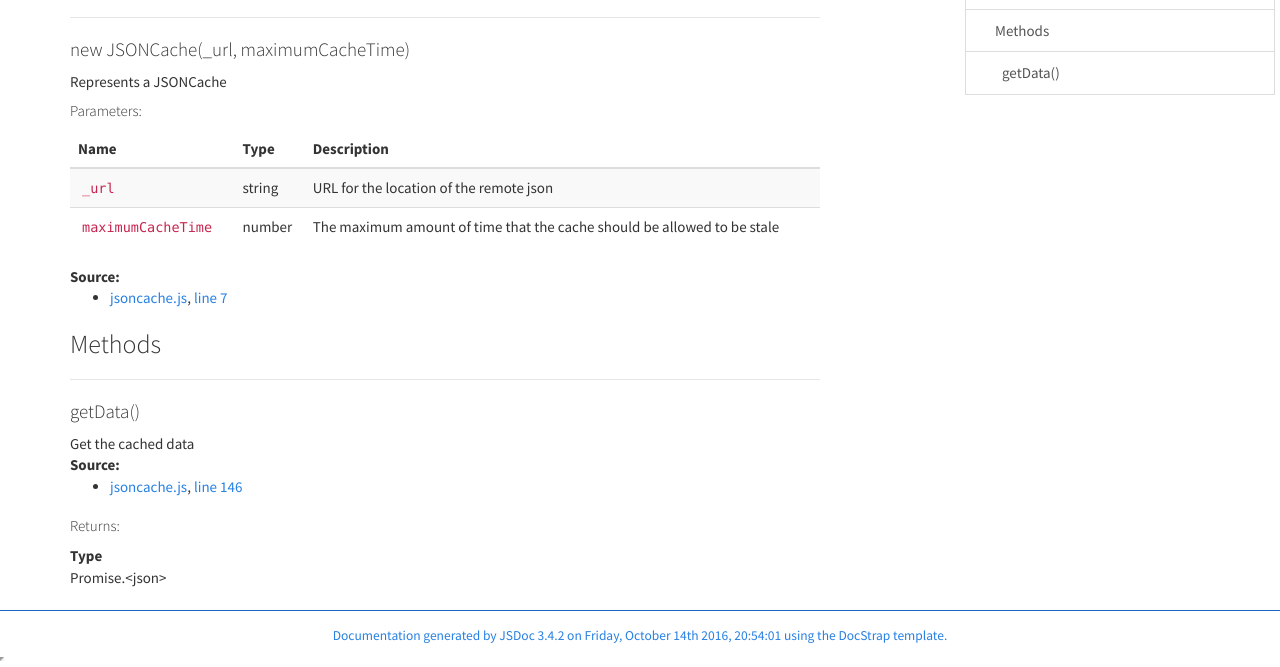
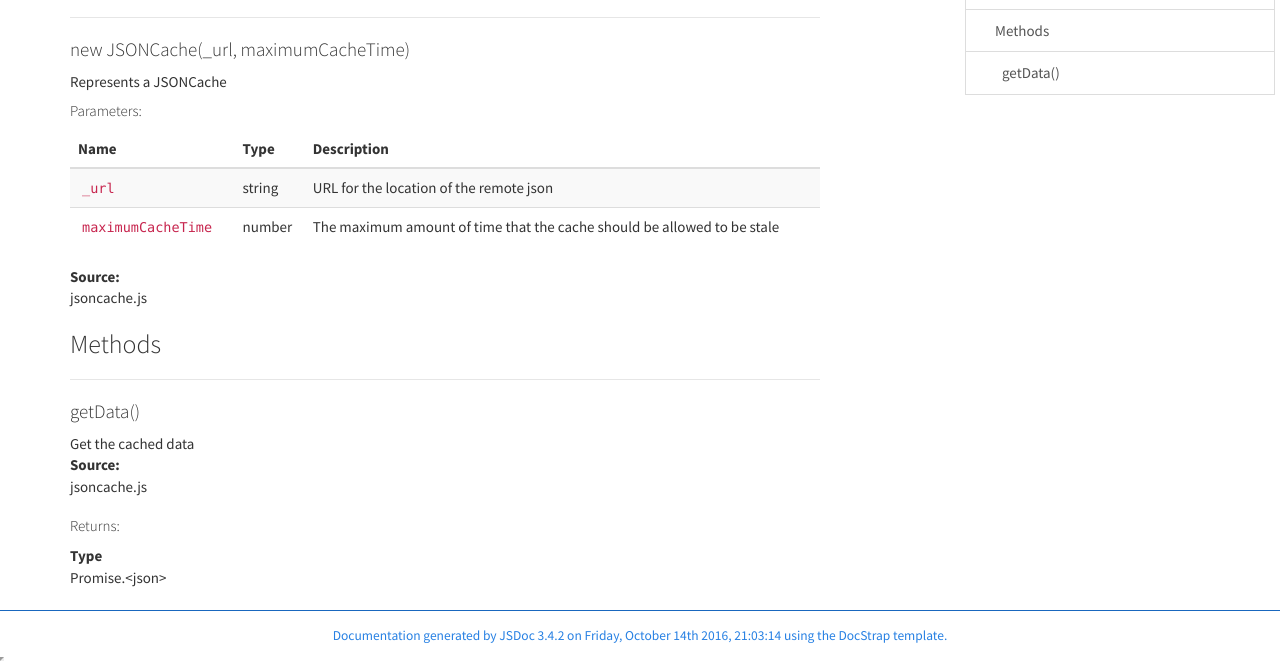
Before and after one commit to TobiTenno/json-fetch-cache, a website: page docs/JSONCache.html in a window 1280 px wide. Shown: the part 207-874 px from the top of the page. Drawn offline with Linux system fonts and the light colour scheme.

Commit message:
fixing some doc

```diff
--- a/docs/JSONCache.html
+++ b/docs/JSONCache.html
@@ -212,12 +212,7 @@
 
 	<dt class="tag-source method-doc-label method-doc-details-label">Source:</dt>
 	<dd class="tag-source">
-		<ul class="dummy">
-			<li>
-				<a href="jsoncache.js.html">jsoncache.js</a>,
-				 <a href="jsoncache.js.html#sunlight-1-line-7">line 7</a>
-			</li>
-		</ul>
+		jsoncache.js
 	</dd>
 
 
@@ -318,12 +313,7 @@
 
 	<dt class="tag-source method-doc-label method-doc-details-label">Source:</dt>
 	<dd class="tag-source">
-		<ul class="dummy">
-			<li>
-				<a href="jsoncache.js.html">jsoncache.js</a>,
-				 <a href="jsoncache.js.html#sunlight-1-line-146">line 146</a>
-			</li>
-		</ul>
+		jsoncache.js
 	</dd>
 
 
@@ -420,7 +410,7 @@
 <span class="jsdoc-message">
 	Documentation generated by <a href="https://github.com/jsdoc3/jsdoc">JSDoc 3.4.2</a>
 
-		on Friday, October 14th 2016, 20:54:01
+		on Friday, October 14th 2016, 21:03:14
 
 	using the <a href="https://github.com/docstrap/docstrap">DocStrap template</a>.
 </span>
```
Also changed, not shown: docs/classes.list.html (+1 -1 lines), docs/index.html (+1 -1 lines), docs/quicksearch.html (+1 -1 lines), 1 other file.
